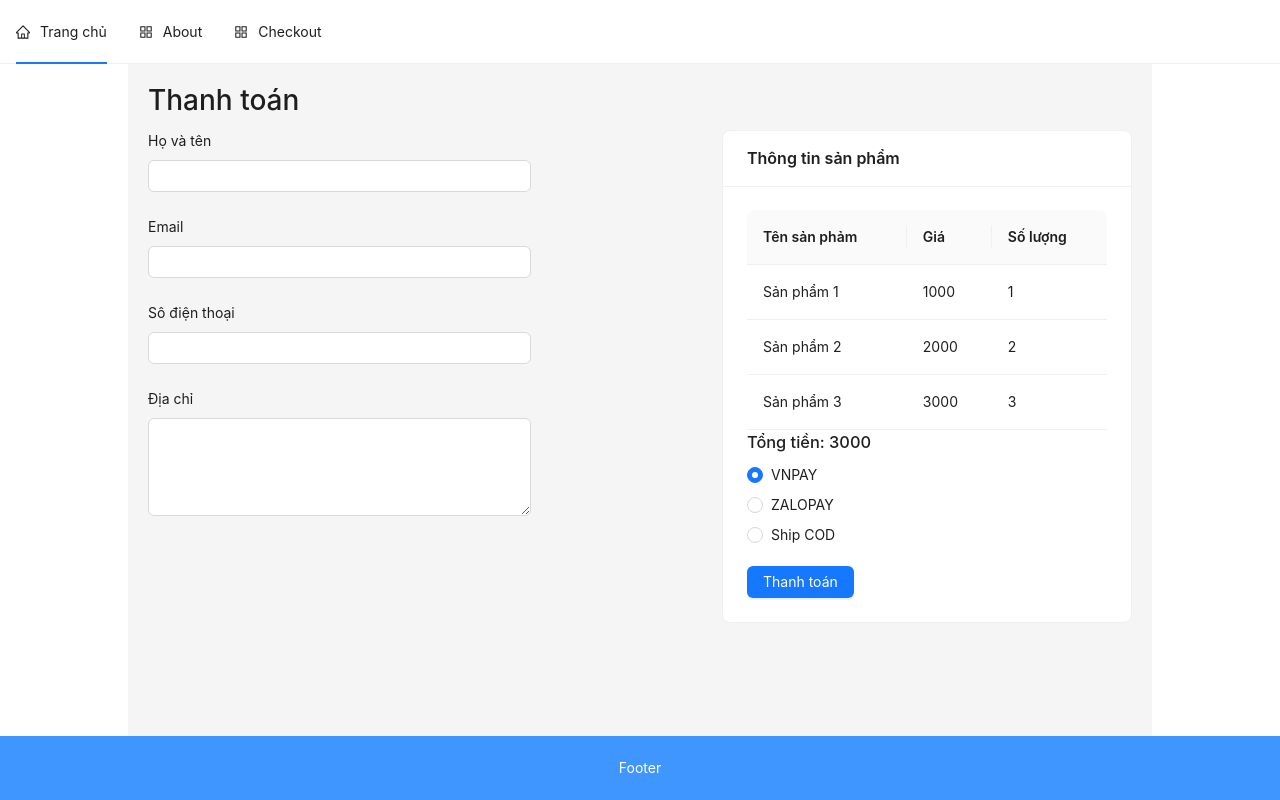
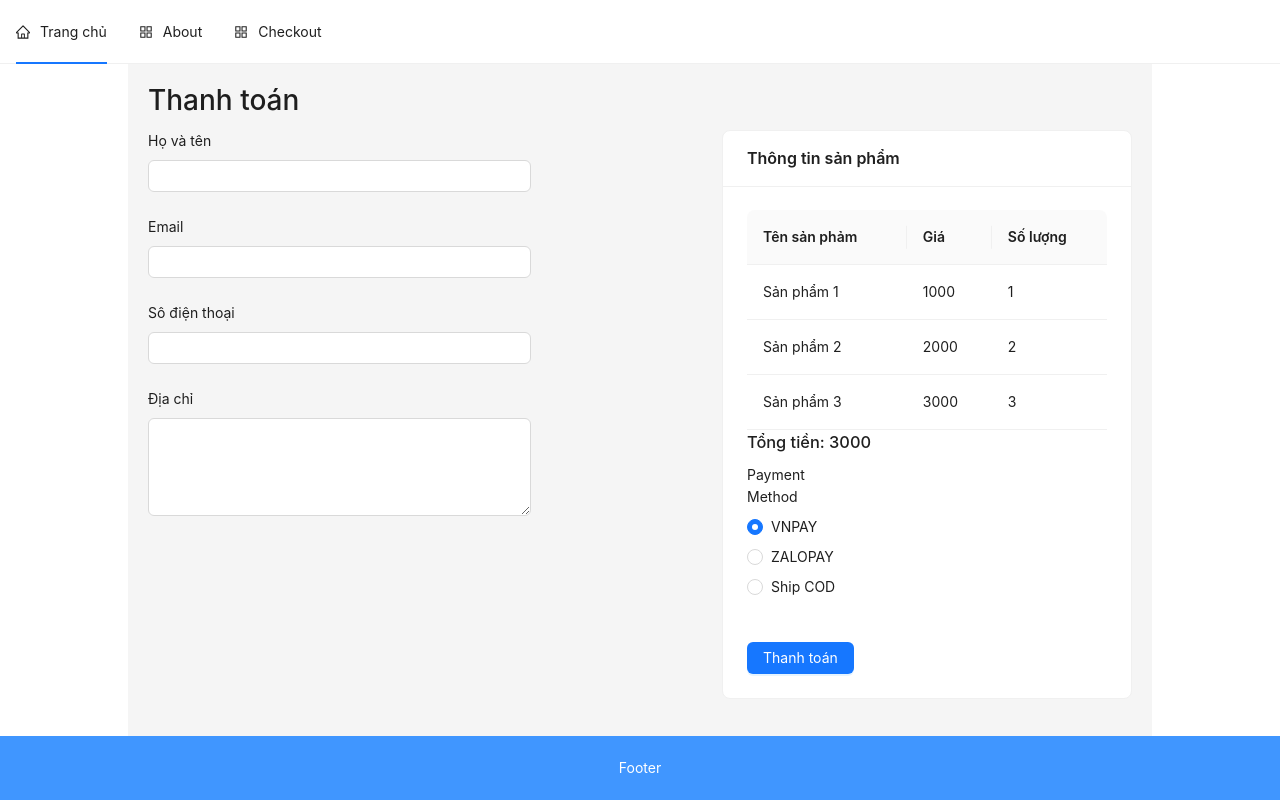
Before and after one commit to chinhpd5/payment_onl, a React (Vite) app in the folder client/: page /checkout in a window 1280 px wide. Built offline with nearby package versions, Linux system fonts and the light colour scheme.

Commit message:
add order

```diff
--- a/client/src/pages/Checkout.tsx
+++ b/client/src/pages/Checkout.tsx
@@ -4,7 +4,7 @@ import axios from "axios";
 import { useState } from "react";
 import { useNavigate } from "react-router-dom";
 
-const data = [
+const productList = [
   {
     key: 1,
     name: "Sản phẩm 1",
@@ -44,43 +44,64 @@ const columns = [
 ];
 
 function Checkout() {
-  const [paymentMethod, setPaymentMethod] = useState<number>(1);
+  // const [paymentMethod, setPaymentMethod] = useState<number>(1);
   const nav = useNavigate();
 
   // xử lý call api thanh toán
-  const handlePayment = async () => {
+  const handlePayment = async (values: any) => {
     // tổng tiền
-    const total = data.reduce((init, item) => {
+    const total = productList.reduce((init, item) => {
       return (init += item.price * item.quantity);
     }, 0);
     // console.log(total);
-
-    // phương thức thanh toán
-    // console.log(paymentMethod);
-    if (paymentMethod == 1) {
+    console.log(values);
+    try {
+      if (values.paymentMethod == "vnpay") {
         // xử lý thanh toán bằng vnpay
-      try {
-        // backend
         const { data } = await axios.get(
           `http://localhost:3000/create_payment?amount=${total}`
         );
-        // console.log(data);
         window.location.href = data.paymentUrl;
+        return;
+      }
+      if (values.paymentMethod == "zalopay") {
+        alert(values.paymentMethod);
+        // xử lý thanh toán bằng zalopay
+        // const { data } = await axios.get(
+        //   `http://localhost:3000/create_payment?amount=${total}`
+        // );
+        // window.location.href = data.paymentUrl;
+        return;
+      }
+      // ship
+      const { data } = await axios.post("http://localhost:3000/orders", {
+        products: productList,
+        paymentMethod: values.paymentMethod,
+        user: {
+          username: values.name,
+          address: values.address,
+          phone: values.phone,
+          email: values.email,
+        },
+      });
+      console.log(data);
     } catch (error) {}
-    }
   };
 
   return (
     <div style={{ padding: 20 }}>
       <h1>Thanh toán</h1>
-      <Row>
-        <Col span={14}>
-          {/* Thông tin nhận */}
       <Form
         layout="vertical"
         labelCol={{ span: 8 }}
         wrapperCol={{ span: 16 }}
+        onFinish={handlePayment}
+        initialValues={{ paymentMethod: "vnpay" }}
       >
+        <Row>
+          <Col span={14}>
+            {/* Thông tin nhận */}
+
             <Form.Item label="Họ và tên" name="name">
               <Input />
             </Form.Item>
@@ -96,38 +117,43 @@ function Checkout() {
             <Form.Item label="Địa chỉ" name="address">
               <TextArea rows={4} />
             </Form.Item>
-          </Form>
           </Col>
 
           <Col span={10}>
             {/* Thông tin sản phẩm */}
             <Card title="Thông tin sản phẩm">
-            <Table pagination={false} dataSource={data} columns={columns} />
+              <Table
+                pagination={false}
+                dataSource={productList}
+                columns={columns}
+              />
               <h3>Tổng tiền: 3000</h3>
-
+              <Form.Item label="Payment Method" name="paymentMethod">
                 <Radio.Group
-              defaultValue={1}
-              onChange={(e) => {
-                setPaymentMethod(e.target.value);
-              }}
+                  // onChange={(e) => {
+                  //   setPaymentMethod(e.target.value);
+                  // }}
                   style={{ display: "flex", flexDirection: "column", gap: 8 }}
                 >
-              <Radio value={1}>VNPAY</Radio>
-              <Radio value={2}>ZALOPAY</Radio>
-              <Radio value={3}>Ship COD</Radio>
+                  <Radio value={"vnpay"}>VNPAY</Radio>
+                  <Radio value={"zalopay"}>ZALOPAY</Radio>
+                  <Radio value={"cod"}>Ship COD</Radio>
                 </Radio.Group>
+              </Form.Item>
 
               <Button
-              onClick={handlePayment}
+                // onClick={handlePayment}
                 style={{ marginTop: 20 }}
                 color="primary"
                 variant="solid"
+                htmlType="submit"
               >
                 Thanh toán
               </Button>
             </Card>
           </Col>
         </Row>
+      </Form>
     </div>
   );
 }
```
Lines whose indentation alone changed are shown as unchanged.
